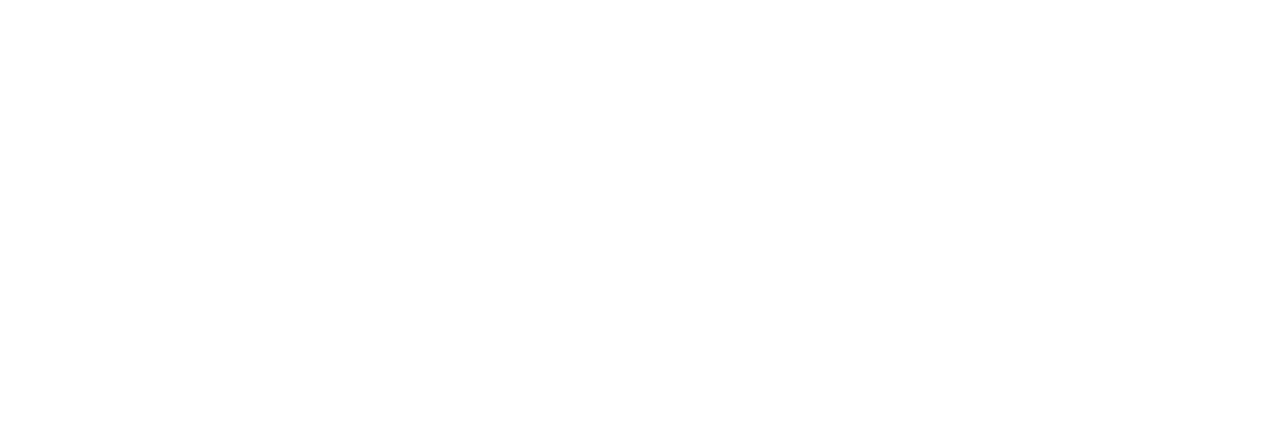
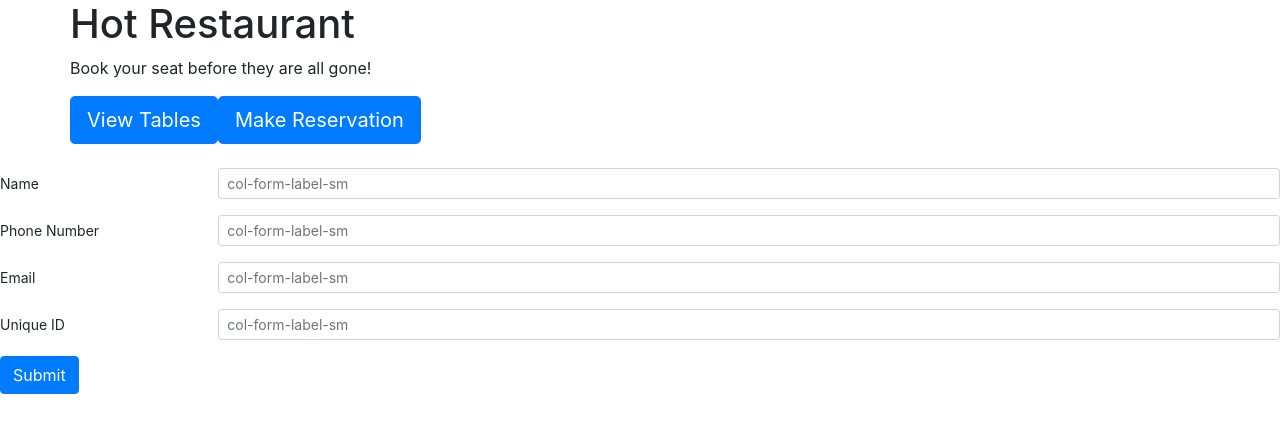
Before and after one commit to seulkilee0428/Hot_Restaurant_Mini_Project, a website: page reservation.html in a window 1280 px wide. Drawn offline with nearby package versions, Linux system fonts and the light colour scheme.

Commit message:
updating html files

```diff
--- a/reservation.html
+++ b/reservation.html
@@ -10,6 +10,57 @@
 
 <body>
 
+    <div class=container>
+        <div class=row>
+            <h1> Hot Restaurant </h1>
+        </div>
+        <div class=row>
+            <p> Book your seat before they are all gone! </p>
+        </div>
+        <div class=row>
+            <a href="tables.html"> <button type="button" id="tables" class="btn btn-primary btn-lg">View
+                    Tables</button></a>
+            <a href="reservation.html"> <button type="button" id="reservation" class="btn btn-primary btn-lg">Make
+                    Reservation</button></a>
+        </div>
+    </div>
+    <br>
+    <form>
+        <div class="form-group row">
+            <label for="colFormLabelSm" class="col-sm-2 col-form-label col-form-label-sm">Name</label>
+            <div class="col-sm-10">
+                <input type="email" class="form-control form-control-sm" id="colFormLabelSm"
+                    placeholder="col-form-label-sm">
+            </div>
+        </div>
+        <div class="form-group row">
+            <label for="colFormLabelSm" class="col-sm-2 col-form-label col-form-label-sm">Phone Number</label>
+            <div class="col-sm-10">
+                <input type="email" class="form-control form-control-sm" id="colFormLabelSm"
+                    placeholder="col-form-label-sm">
+            </div>
+        </div>
+        <div class="form-group row">
+            <label for="colFormLabelSm" class="col-sm-2 col-form-label col-form-label-sm">Email</label>
+            <div class="col-sm-10">
+                <input type="email" class="form-control form-control-sm" id="colFormLabelSm"
+                    placeholder="col-form-label-sm">
+            </div>
+        </div>
+        <div class="form-group row">
+            <label for="colFormLabelSm" class="col-sm-2 col-form-label col-form-label-sm">Unique ID</label>
+            <div class="col-sm-10">
+                <input type="email" class="form-control form-control-sm" id="colFormLabelSm"
+                    placeholder="col-form-label-sm">
+            </div>
+        </div>
+        <button type="submit" class="btn btn-primary">Submit</button>
+
+    </form>
+
+
+
+</body>
 <script src="https://code.jquery.com/jquery-3.5.1.slim.min.js"
     integrity="sha384-DfXdz2htPH0lsSSs5nCTpuj/zy4C+OGpamoFVy38MVBnE+IbbVYUew+OrCXaRkfj"
     crossorigin="anonymous"></script>
@@ -20,6 +71,4 @@
     integrity="sha384-OgVRvuATP1z7JjHLkuOU7Xw704+h835Lr+6QL9UvYjZE3Ipu6Tp75j7Bh/kR0JKI"
     crossorigin="anonymous"></script>
 
-</body>
-
 </html>
```
Also changed, not shown: home.html (+5 -2 lines), tables.html (+4 -2 lines). Lines whose indentation alone changed are shown as unchanged.
